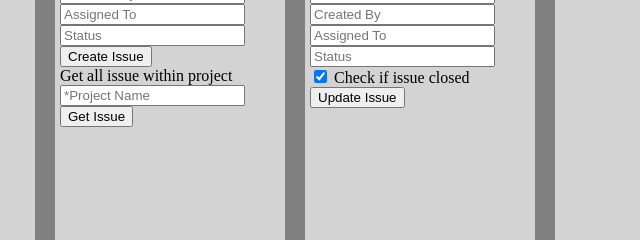
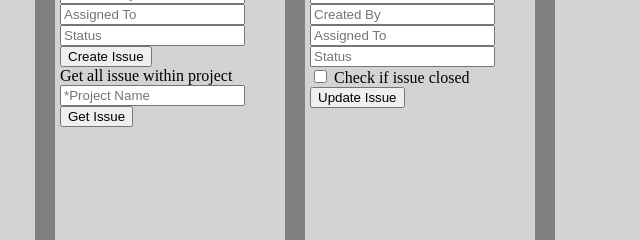
Before and after one commit to turfanda/betafccissuetracker, a website: page views/index.html in a window 1280 px wide. Shown: the part 121-361 px from the top of the page, 345-985 px from the left. Drawn offline with nearby package versions, Linux system fonts and the light colour scheme.

Commit message:
💉🐣 Checkpoint views/index.html:596315/63

```diff
--- a/views/index.html
+++ b/views/index.html
@@ -54,7 +54,7 @@
                 <input type="text" name="created_by" placeholder="Created By">
                 <input type="text" name="assigned_to" placeholder="Assigned To">
                 <input type="text" name="status" placeholder="Status"><br>
-                <label><input type="checkbox" id="opt1" name="open" value="true"  checked="false"> Check if issue closed</label>
+                <label><input type="checkbox" id="opt1" name="open" value="1"> Check if issue closed</label>
                 <button id="issueUpdateSubmit">Update Issue</button>
             </form>
 
```
